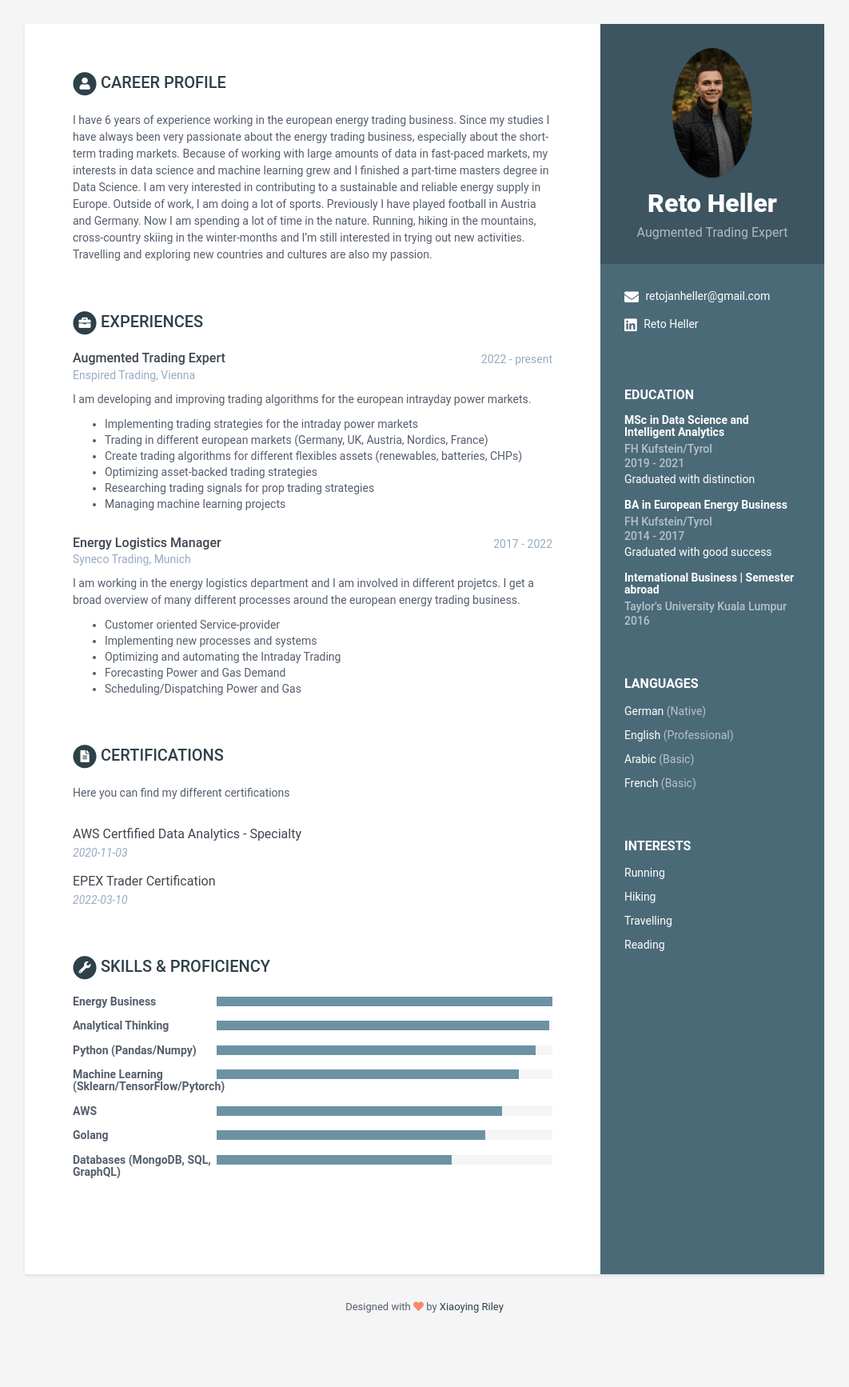
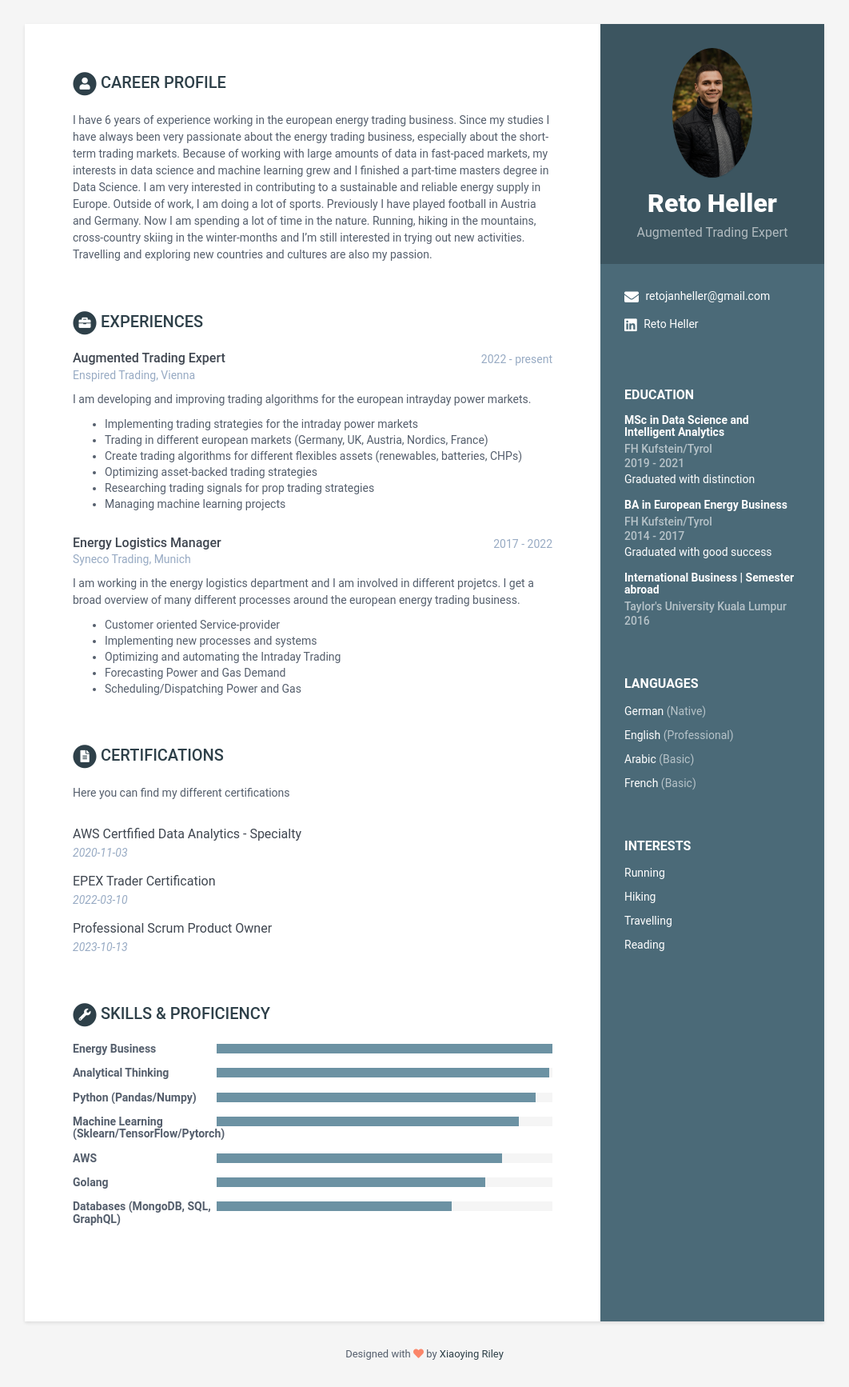
Before and after one commit to RetoHe/retos-resume, a Jekyll site: the page built from index.html, in a window 1280 px wide. Shown: the whole page at 80% size, without its empty margins (109-1171 px from the left). Built offline with Jekyll 4.4.1, drawn with Linux system fonts in a browser that asks for light colours; before the commit the page ends 1675 px from its top, so only the background shows below that.

Commit message:
Update data.yml

```diff
--- a/_data/data.yml
+++ b/_data/data.yml
@@ -163,6 +163,9 @@ publications:
       - title: EPEX Trader Certification
         authors: 2022-03-10
 
+      - title: Professional Scrum Product Owner
+        authors: 2023-10-13
+
 #publications:
     #title: Publications
     #intro: |
```
